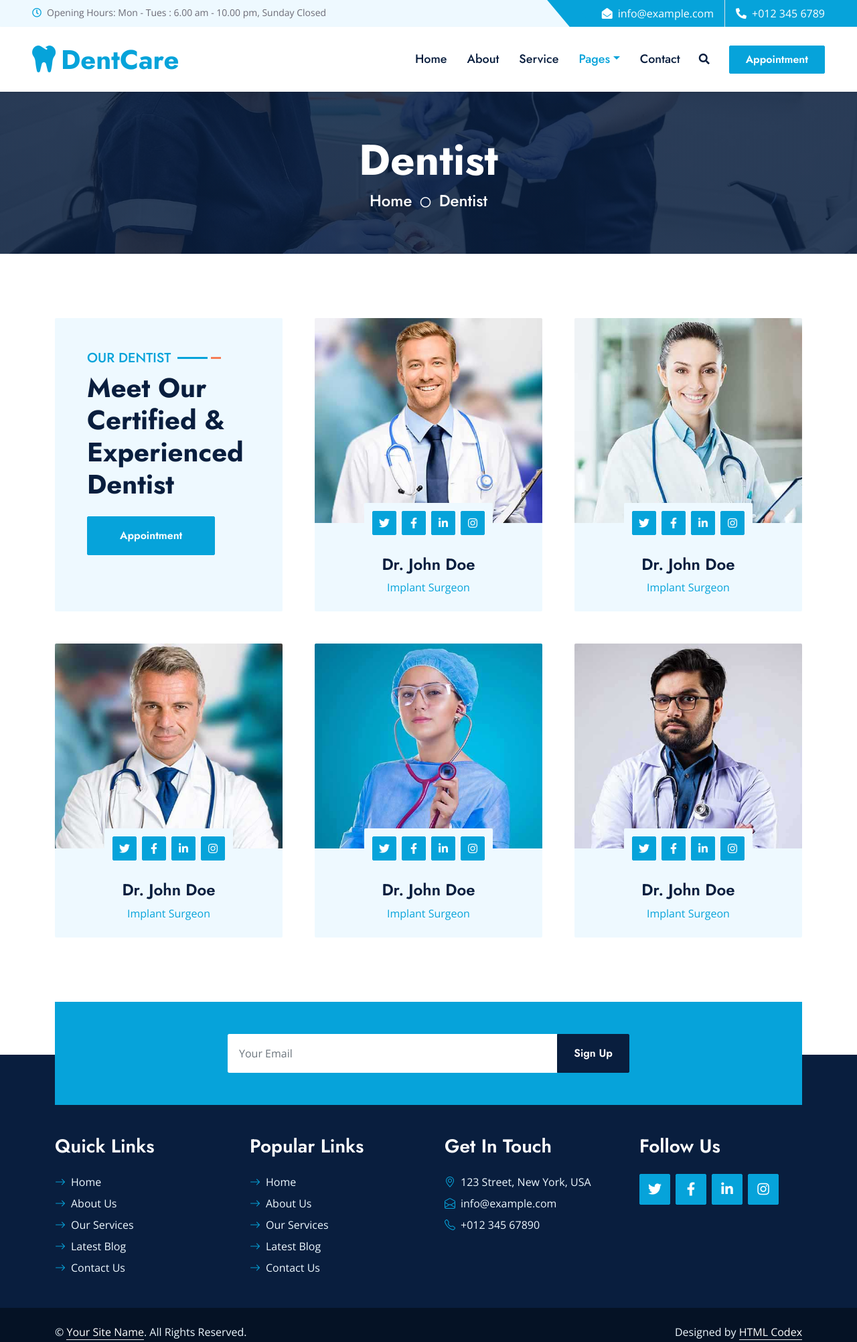
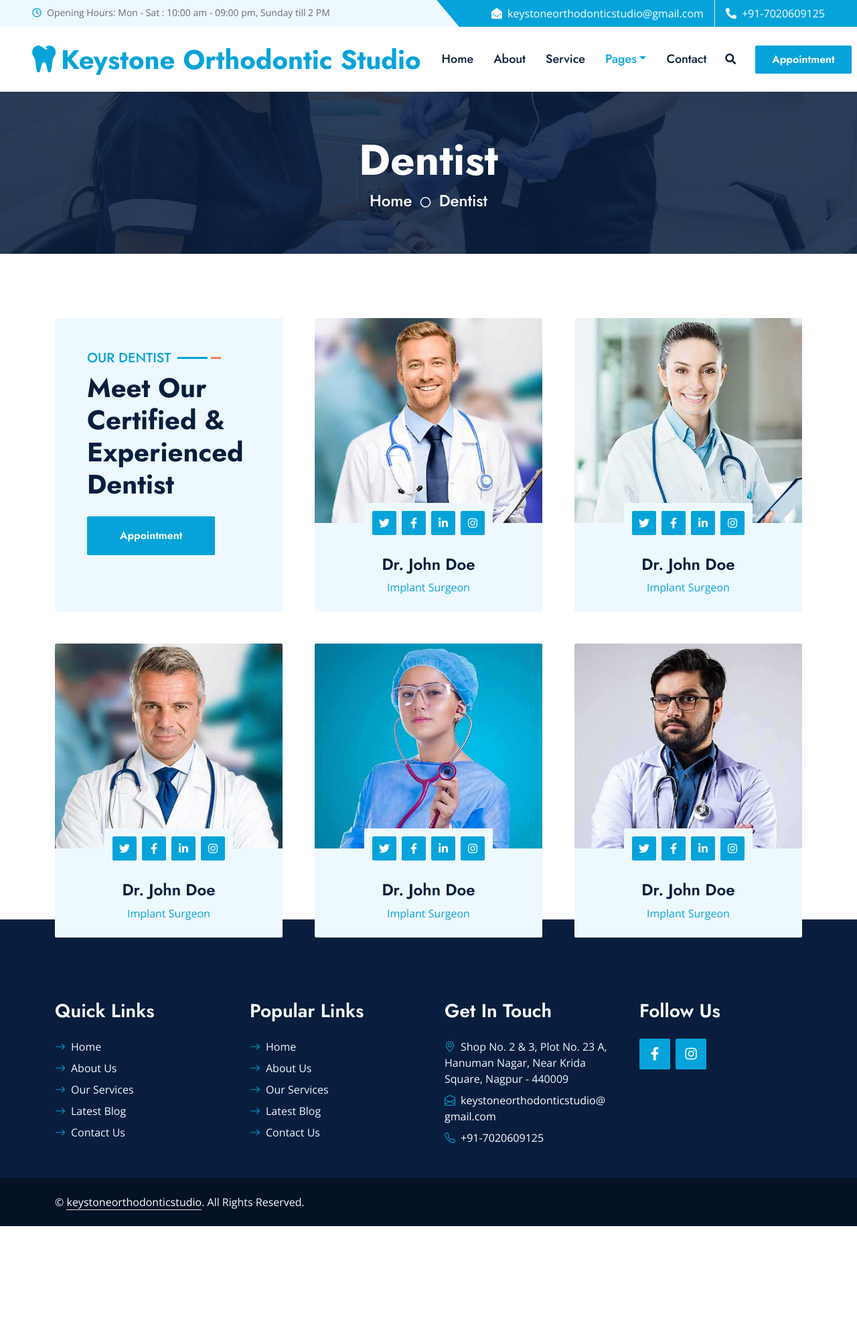
Before and after one commit to keystoneorthodontic/keystoneorthodontic.github.io, a plain HTML site: page team.html in a window 1280 px wide. Shown: the whole page at 67% size. After the commit the page ends 1831 px from the top, so only its background shows below. Drawn offline with nearby package versions, Linux system fonts and the light colour scheme.

Commit message:
Add files via upload

```diff
--- a/about.html
+++ b/about.html
@@ -4,6 +4,12 @@
 <head>
     <meta charset="utf-8">
     <title>Keystone Orthodontic Studio</title>
+	    <link
+            rel="icon"
+            href=
+"https://i.ibb.co/GWYn9Dm/Keystone-Orthodontic-Studio.png"
+            type="image/x-icon"
+        />
     <meta content="width=device-width, initial-scale=1.0" name="viewport">
     <meta content="Free HTML Templates" name="keywords">
     <meta content="Free HTML Templates" name="description">
@@ -53,16 +59,16 @@
         <div class="row gx-0">
             <div class="col-md-6 text-center text-lg-start mb-2 mb-lg-0">
                 <div class="d-inline-flex align-items-center">
-                    <small class="py-2"><i class="far fa-clock text-primary me-2"></i>Opening Hours: Mon - Tues : 6.00 am - 10.00 pm, Sunday Closed </small>
+                    <small class="py-2"><i class="far fa-clock text-primary me-2"></i>Opening Hours: Mon - Sat : 10:00 am - 09:00 pm, Sunday till 2 PM </small>
                 </div>
             </div>
             <div class="col-md-6 text-center text-lg-end">
                 <div class="position-relative d-inline-flex align-items-center bg-primary text-white top-shape px-5">
                     <div class="me-3 pe-3 border-end py-2">
-                        <p class="m-0"><i class="fa fa-envelope-open me-2"></i>info@example.com</p>
+                        <p class="m-0"><i class="fa fa-envelope-open me-2"></i><a href="mailto:keystoneorthodonticstudio@gmail.com" style="color:White;">keystoneorthodonticstudio@gmail.com</a></p>
                     </div>
                     <div class="py-2">
-                        <p class="m-0"><i class="fa fa-phone-alt me-2"></i>+012 345 6789</p>
+                        <p class="m-0"><i class="fa fa-phone-alt me-2"></i><a href="tel:+917020609125" style="color:White;">+91-7020609125</a></p>
                     </div>
                 </div>
             </div>
@@ -74,7 +80,7 @@
     <!-- Navbar Start -->
     <nav class="navbar navbar-expand-lg bg-white navbar-light shadow-sm px-5 py-3 py-lg-0">
         <a href="index.html" class="navbar-brand p-0">
-            <h1 class="m-0 text-primary"><i class="fa fa-tooth me-2"></i>DentCare</h1>
+            <h1 class="m-0 text-primary"><i class="fa fa-tooth me-2"></i>Keystone Orthodontic Studio</h1>
         </a>
         <button class="navbar-toggler" type="button" data-bs-toggle="collapse" data-bs-target="#navbarCollapse">
             <span class="navbar-toggler-icon"></span>
@@ -169,7 +175,7 @@
     <!-- About End -->
 
 
-    <!-- Newsletter Start -->
+    <!--
     <div class="container-fluid position-relative pt-5 wow fadeInUp" data-wow-delay="0.1s" style="z-index: 1;">
         <div class="container">
             <div class="bg-primary p-5">
@@ -182,7 +188,7 @@
             </div>
         </div>
     </div>
-    <!-- Newsletter End -->
+     -->
 
 
     <!-- Footer Start -->
@@ -211,17 +217,17 @@
                 </div>
                 <div class="col-lg-3 col-md-6">
                     <h3 class="text-white mb-4">Get In Touch</h3>
-                    <p class="mb-2"><i class="bi bi-geo-alt text-primary me-2"></i>123 Street, New York, USA</p>
-                    <p class="mb-2"><i class="bi bi-envelope-open text-primary me-2"></i>info@example.com</p>
-                    <p class="mb-0"><i class="bi bi-telephone text-primary me-2"></i>+012 345 67890</p>
+                    <p class="mb-2"><i class="bi bi-geo-alt text-primary me-2"></i>Shop No. 2 & 3, Plot No. 23 A, Hanuman Nagar, Near Krida Square, Nagpur - 440009</p>
+                    <p class="mb-2"><i class="bi bi-envelope-open text-primary me-2"></i><a href="mailto:keystoneorthodonticstudio@gmail.com" style="color:White;">keystoneorthodonticstudio@ gmail.com</a></p>
+                    <p class="mb-0"><i class="bi bi-telephone text-primary me-2"></i><a href="tel:+917020609125" style="color:White;">+91-7020609125</a></p>
                 </div>
                 <div class="col-lg-3 col-md-6">
                     <h3 class="text-white mb-4">Follow Us</h3>
                     <div class="d-flex">
-                        <a class="btn btn-lg btn-primary btn-lg-square rounded me-2" href="#"><i class="fab fa-twitter fw-normal"></i></a>
+                         <!-- <a class="btn btn-lg btn-primary btn-lg-square rounded me-2" href="#"><i class="fab fa-twitter fw-normal"></i></a>-->
                         <a class="btn btn-lg btn-primary btn-lg-square rounded me-2" href="#"><i class="fab fa-facebook-f fw-normal"></i></a>
-                        <a class="btn btn-lg btn-primary btn-lg-square rounded me-2" href="#"><i class="fab fa-linkedin-in fw-normal"></i></a>
-                        <a class="btn btn-lg btn-primary btn-lg-square rounded" href="#"><i class="fab fa-instagram fw-normal"></i></a>
+                         <!-- <a class="btn btn-lg btn-primary btn-lg-square rounded me-2" href="#"><i class="fab fa-linkedin-in fw-normal"></i></a>-->
+                        <a class="btn btn-lg btn-primary btn-lg-square rounded" href="https://www.instagram.com/keystone_orthodontic_studio"><i class="fab fa-instagram fw-normal"></i></a>
                     </div>
                 </div>
             </div>
@@ -231,10 +237,10 @@
         <div class="container">
             <div class="row g-0">
                 <div class="col-md-6 text-center text-md-start">
-                    <p class="mb-md-0">&copy; <a class="text-white border-bottom" href="#">Your Site Name</a>. All Rights Reserved.</p>
+                    <p class="mb-md-0">&copy; <a class="text-white border-bottom" href="https://keystoneorthodontic.github.io">keystoneorthodonticstudio</a>. All Rights Reserved.</p>
                 </div>
                 <div class="col-md-6 text-center text-md-end">
-                    <p class="mb-0">Designed by <a class="text-white border-bottom" href="https://htmlcodex.com">HTML Codex</a></p>
+                    <!--<p class="mb-0">Designed by <a class="text-white border-bottom" href="https://htmlcodex.com">HTML Codex</a></p> -->
                 </div>
             </div>
         </div>
--- a/team.html
+++ b/team.html
@@ -4,6 +4,12 @@
 <head>
     <meta charset="utf-8">
     <title>Keystone Orthodontic Studio</title>
+	    <link
+            rel="icon"
+            href=
+"https://i.ibb.co/GWYn9Dm/Keystone-Orthodontic-Studio.png"
+            type="image/x-icon"
+        />
     <meta content="width=device-width, initial-scale=1.0" name="viewport">
     <meta content="Free HTML Templates" name="keywords">
     <meta content="Free HTML Templates" name="description">
@@ -53,16 +59,16 @@
         <div class="row gx-0">
             <div class="col-md-6 text-center text-lg-start mb-2 mb-lg-0">
                 <div class="d-inline-flex align-items-center">
-                    <small class="py-2"><i class="far fa-clock text-primary me-2"></i>Opening Hours: Mon - Tues : 6.00 am - 10.00 pm, Sunday Closed </small>
+                    <small class="py-2"><i class="far fa-clock text-primary me-2"></i>Opening Hours: Mon - Sat : 10:00 am - 09:00 pm, Sunday till 2 PM </small>
                 </div>
             </div>
             <div class="col-md-6 text-center text-lg-end">
                 <div class="position-relative d-inline-flex align-items-center bg-primary text-white top-shape px-5">
                     <div class="me-3 pe-3 border-end py-2">
-                        <p class="m-0"><i class="fa fa-envelope-open me-2"></i>info@example.com</p>
+                        <p class="m-0"><i class="fa fa-envelope-open me-2"></i><a href="mailto:keystoneorthodonticstudio@gmail.com" style="color:White;">keystoneorthodonticstudio@gmail.com</a></p>
                     </div>
                     <div class="py-2">
-                        <p class="m-0"><i class="fa fa-phone-alt me-2"></i>+012 345 6789</p>
+                        <p class="m-0"><i class="fa fa-phone-alt me-2"></i><a href="tel:+917020609125" style="color:White;">+91-7020609125</a></p>
                     </div>
                 </div>
             </div>
@@ -74,7 +80,7 @@
     <!-- Navbar Start -->
     <nav class="navbar navbar-expand-lg bg-white navbar-light shadow-sm px-5 py-3 py-lg-0">
         <a href="index.html" class="navbar-brand p-0">
-            <h1 class="m-0 text-primary"><i class="fa fa-tooth me-2"></i>DentCare</h1>
+            <h1 class="m-0 text-primary"><i class="fa fa-tooth me-2"></i>Keystone Orthodontic Studio</h1>
         </a>
         <button class="navbar-toggler" type="button" data-bs-toggle="collapse" data-bs-target="#navbarCollapse">
             <span class="navbar-toggler-icon"></span>
@@ -237,7 +243,7 @@
     <!-- Team End -->
 
 
-    <!-- Newsletter Start -->
+    <!--
     <div class="container-fluid position-relative pt-5 wow fadeInUp" data-wow-delay="0.1s" style="z-index: 1;">
         <div class="container">
             <div class="bg-primary p-5">
@@ -250,7 +256,7 @@
             </div>
         </div>
     </div>
-    <!-- Newsletter End -->
+    -->
 
 
     <!-- Footer Start -->
@@ -279,17 +285,17 @@
                 </div>
                 <div class="col-lg-3 col-md-6">
                     <h3 class="text-white mb-4">Get In Touch</h3>
-                    <p class="mb-2"><i class="bi bi-geo-alt text-primary me-2"></i>123 Street, New York, USA</p>
-                    <p class="mb-2"><i class="bi bi-envelope-open text-primary me-2"></i>info@example.com</p>
-                    <p class="mb-0"><i class="bi bi-telephone text-primary me-2"></i>+012 345 67890</p>
+                    <p class="mb-2"><i class="bi bi-geo-alt text-primary me-2"></i>Shop No. 2 & 3, Plot No. 23 A, Hanuman Nagar, Near Krida Square, Nagpur - 440009</p>
+                    <p class="mb-2"><i class="bi bi-envelope-open text-primary me-2"></i><a href="mailto:keystoneorthodonticstudio@gmail.com" style="color:White;">keystoneorthodonticstudio@ gmail.com</a></p>
+                    <p class="mb-0"><i class="bi bi-telephone text-primary me-2"></i><a href="tel:+917020609125" style="color:White;">+91-7020609125</a></p>
                 </div>
                 <div class="col-lg-3 col-md-6">
                     <h3 class="text-white mb-4">Follow Us</h3>
                     <div class="d-flex">
-                        <a class="btn btn-lg btn-primary btn-lg-square rounded me-2" href="#"><i class="fab fa-twitter fw-normal"></i></a>
+                         <!-- <a class="btn btn-lg btn-primary btn-lg-square rounded me-2" href="#"><i class="fab fa-twitter fw-normal"></i></a>-->
                         <a class="btn btn-lg btn-primary btn-lg-square rounded me-2" href="#"><i class="fab fa-facebook-f fw-normal"></i></a>
-                        <a class="btn btn-lg btn-primary btn-lg-square rounded me-2" href="#"><i class="fab fa-linkedin-in fw-normal"></i></a>
-                        <a class="btn btn-lg btn-primary btn-lg-square rounded" href="#"><i class="fab fa-instagram fw-normal"></i></a>
+                         <!-- <a class="btn btn-lg btn-primary btn-lg-square rounded me-2" href="#"><i class="fab fa-linkedin-in fw-normal"></i></a>-->
+                        <a class="btn btn-lg btn-primary btn-lg-square rounded" href="https://www.instagram.com/keystone_orthodontic_studio"><i class="fab fa-instagram fw-normal"></i></a>
                     </div>
                 </div>
             </div>
@@ -299,10 +305,10 @@
         <div class="container">
             <div class="row g-0">
                 <div class="col-md-6 text-center text-md-start">
-                    <p class="mb-md-0">&copy; <a class="text-white border-bottom" href="#">Your Site Name</a>. All Rights Reserved.</p>
+                    <p class="mb-md-0">&copy; <a class="text-white border-bottom" href="https://keystoneorthodontic.github.io">keystoneorthodonticstudio</a>. All Rights Reserved.</p>
                 </div>
                 <div class="col-md-6 text-center text-md-end">
-                    <p class="mb-0">Designed by <a class="text-white border-bottom" href="https://htmlcodex.com">HTML Codex</a></p>
+                    <!-- <p class="mb-0">Designed by <a class="text-white border-bottom" href="https://htmlcodex.com">HTML Codex</a></p> -->
                 </div>
             </div>
         </div>
```
Also changed, not shown: appointment.html (+20 -14 lines), contact.html (+26 -20 lines), index.html (+19 -12 lines), price.html (+20 -14 lines), service.html (+20 -14 lines), testimonial.html (+20 -14 lines).
